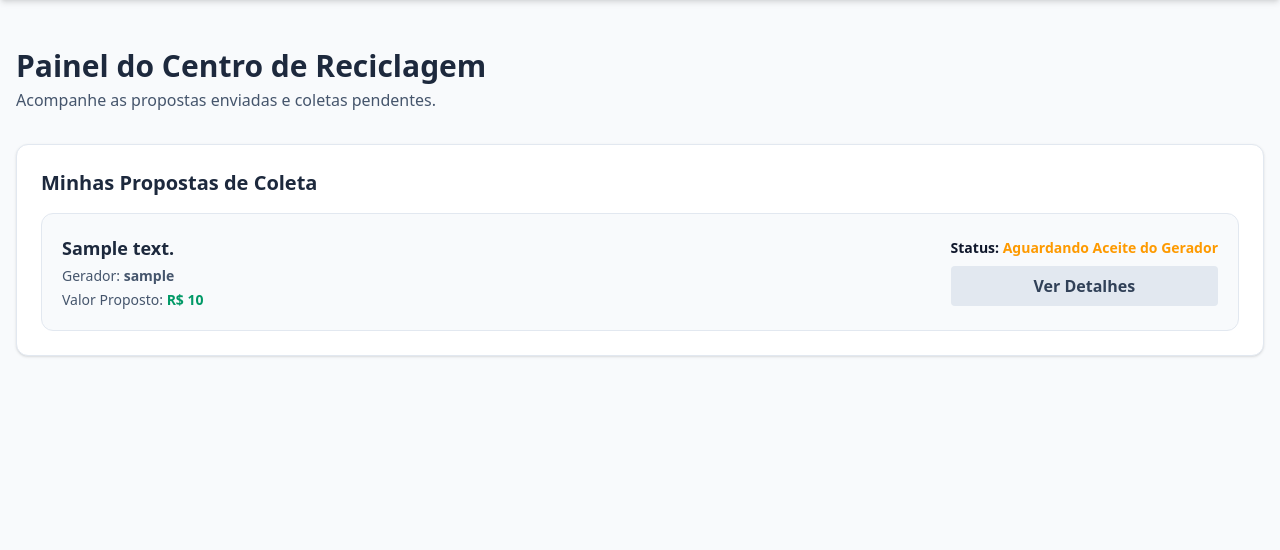
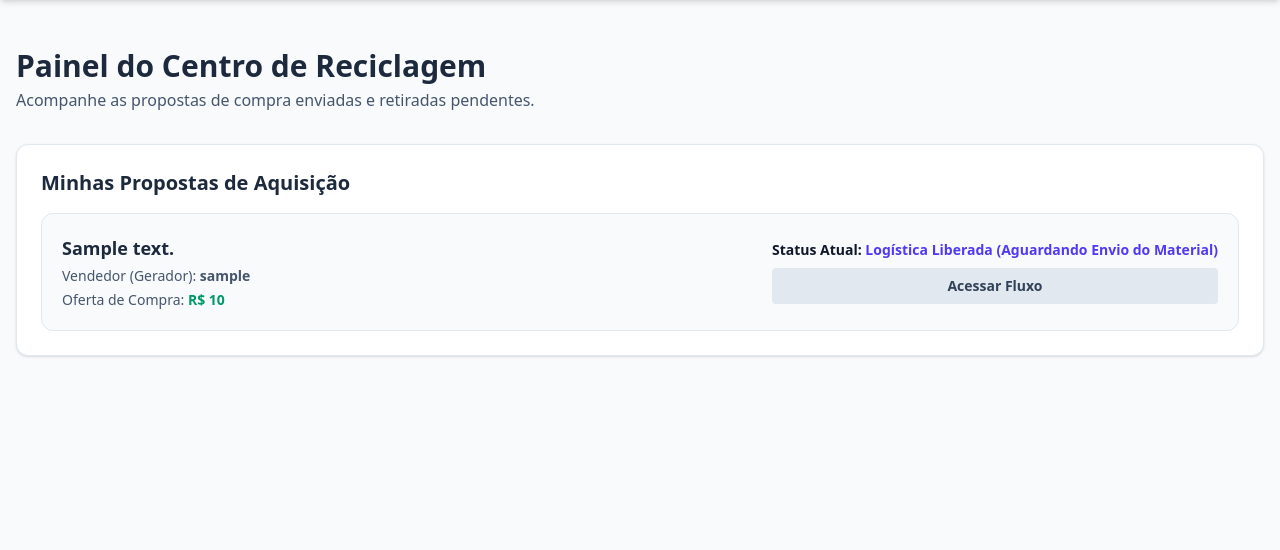
Before and after one commit to brunoslm/Recycle, a Django app: template core/templates/core/painel_centro.html in a window 1280 px wide. Shown: the part 72-622 px from the top of the page. Run offline with Django 5.2, Linux system fonts and the light colour scheme; the template is opened without the code that fills it: most values are stand-ins (such as "Sample title", 1, 10 or a date in 2020).

Commit message:
ajustes para o fluxo

```diff
--- a/core/templates/core/painel_centro.html
+++ b/core/templates/core/painel_centro.html
@@ -3,44 +3,51 @@
 {% block content %}
 <div class="mb-8">
     <h1 class="text-3xl font-extrabold text-slate-800">Painel do Centro de Reciclagem</h1>
-    <p class="text-slate-600 mt-1">Acompanhe as propostas enviadas e coletas pendentes.</p>
+    <p class="text-slate-600 mt-1">Acompanhe as propostas de compra enviadas e retiradas pendentes.</p>
 </div>
 
 <div class="bg-white p-6 rounded-xl shadow-sm border border-slate-200">
-    <h2 class="text-xl font-bold mb-4 text-slate-800">Minhas Propostas de Coleta</h2>
+    <h2 class="text-xl font-bold mb-4 text-slate-800">Minhas Propostas de Aquisição</h2>
 
     <div class="space-y-4">
         {% for acordo in acordos %}
         <div class="p-5 border border-slate-200 bg-slate-50 rounded-xl hover:shadow-md transition flex flex-col md:flex-row justify-between items-start md:items-center gap-4">
             <div>
                 <p class="font-bold text-lg text-slate-800 mb-1">{{ acordo.obra.descricao }}</p>
-                <p class="text-sm text-slate-600">Gerador: <span class="font-semibold">{{ acordo.obra.gerador.username }}</span></p>
-                <p class="text-sm text-slate-600 mt-1">Valor Proposto: <span class="font-bold text-emerald-600">R$ {{ acordo.valor_transporte }}</span></p>
+                <p class="text-sm text-slate-600">Vendedor (Gerador): <span class="font-semibold">{{ acordo.obra.gerador.username }}</span></p>
+                <p class="text-sm text-slate-600 mt-1">Oferta de Compra: <span class="font-bold text-emerald-600">R$ {{ acordo.valor_transporte }}</span></p>
             </div>
 
             <div class="flex flex-col items-end gap-2 w-full md:w-auto">
                 <div class="text-sm font-semibold">
-                    Status:
-                    {% if acordo.entregue %}
-                        <span class="text-indigo-600">Finalizado</span>
-                    {% elif acordo.pago %}
-                        <span class="text-emerald-600">Pago / Aguardando Coleta</span>
-                    {% else %}
-                        <span class="text-amber-500">Aguardando Aceite do Gerador</span>
+                    Status Atual:
+                    {% if acordo.status == 'PROPOSTA' %}
+                        <span class="text-amber-500">Aguardando Avaliação do Gerador</span>
+                    {% elif acordo.status == 'RECUSADO' %}
+                        <span class="text-red-500">Proposta Recusada</span>
+                    {% elif acordo.status == 'ACEITO' or acordo.status == 'AGUARDANDO_VALIDACAO' %}
+                        {# AJUSTADO: Agora avisa o próprio Centro que ele precisa realizar o pagamento #}
+                        <span class="text-blue-500 font-bold">⚠️ Proposta Aceita (Aguardando Seu Pagamento)</span>
+                    {% elif acordo.status == 'TRANSPORTE_LIBERADO' %}
+                        <span class="text-indigo-600 font-bold">Logística Liberada (Aguardando Envio do Material)</span>
+                    {% elif acordo.status == 'EM_TRANSPORTE' %}
+                        <span class="text-purple-600 font-bold">🚚 Material em Trânsito (Pronto para Retirada)</span>
+                    {% elif acordo.status == 'CONCLUIDO' %}
+                        <span class="text-emerald-600 font-bold">✓ Aquisição Concluída</span>
                     {% endif %}
                 </div>
 
                 <div class="flex gap-2 w-full">
-                    <a href="{% url 'detalhe_obra' acordo.obra.id %}" class="text-center w-full bg-slate-200 hover:bg-slate-300 text-slate-700 font-bold py-2 px-4 rounded transition">
-                        Ver Detalhes
+                    <a href="{% url 'detalhe_obra' acordo.obra.id %}" class="text-center w-full bg-slate-200 hover:bg-slate-300 text-slate-700 font-semibold py-2 px-4 rounded transition text-sm">
+                        Acessar Fluxo
                     </a>
                 </div>
             </div>
         </div>
         {% empty %}
         <div class="text-center py-10 bg-slate-50 rounded-xl border border-dashed border-slate-300">
-            <p class="text-slate-500 font-medium text-lg mb-2">Você ainda não enviou nenhuma proposta.</p>
-            <a href="{% url 'index' %}" class="text-emerald-600 font-bold hover:underline">Buscar obras disponíveis</a>
+            <p class="text-slate-500 font-medium text-lg mb-2">Você ainda não enviou nenhuma proposta de compra.</p>
+            <a href="{% url 'index' %}" class="text-emerald-600 font-bold hover:underline">Buscar materiais disponíveis</a>
         </div>
         {% endfor %}
     </div>
```
